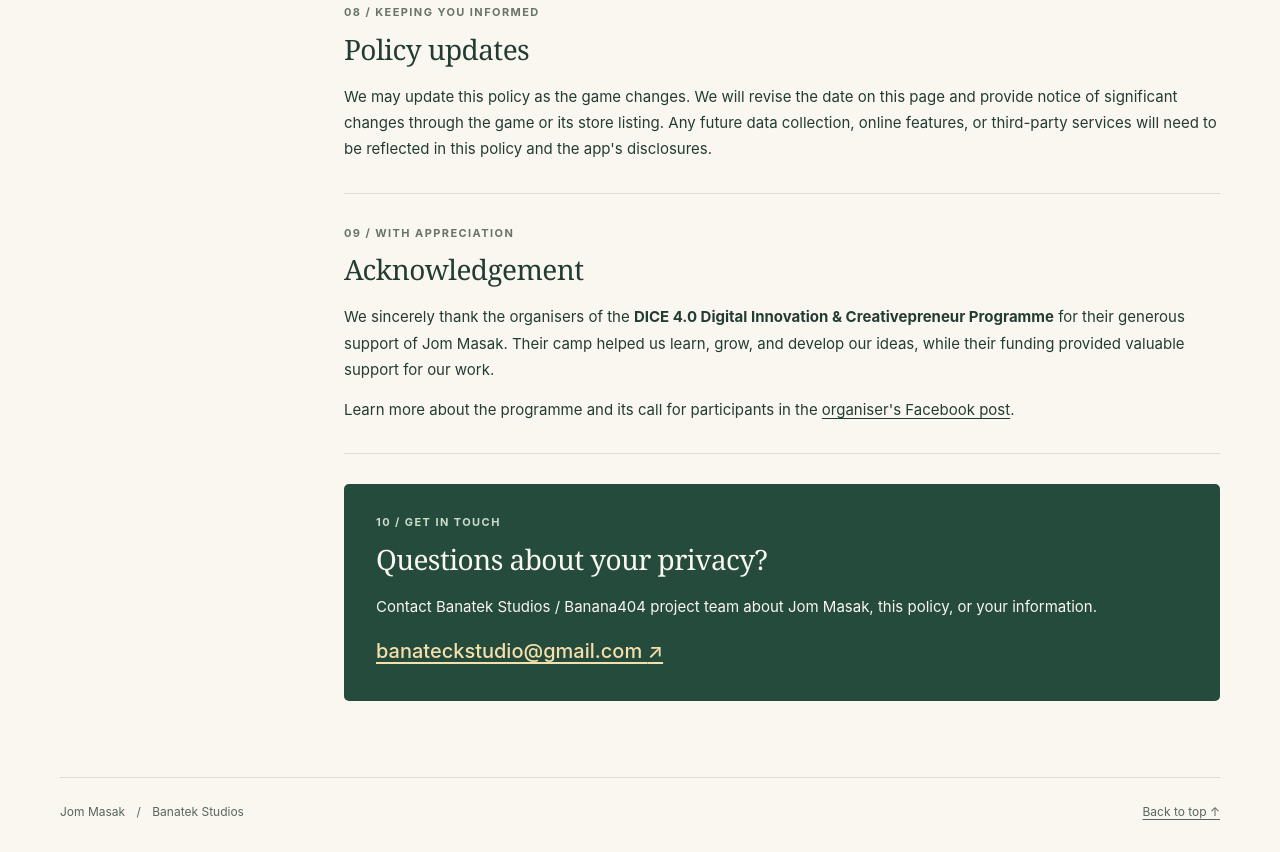
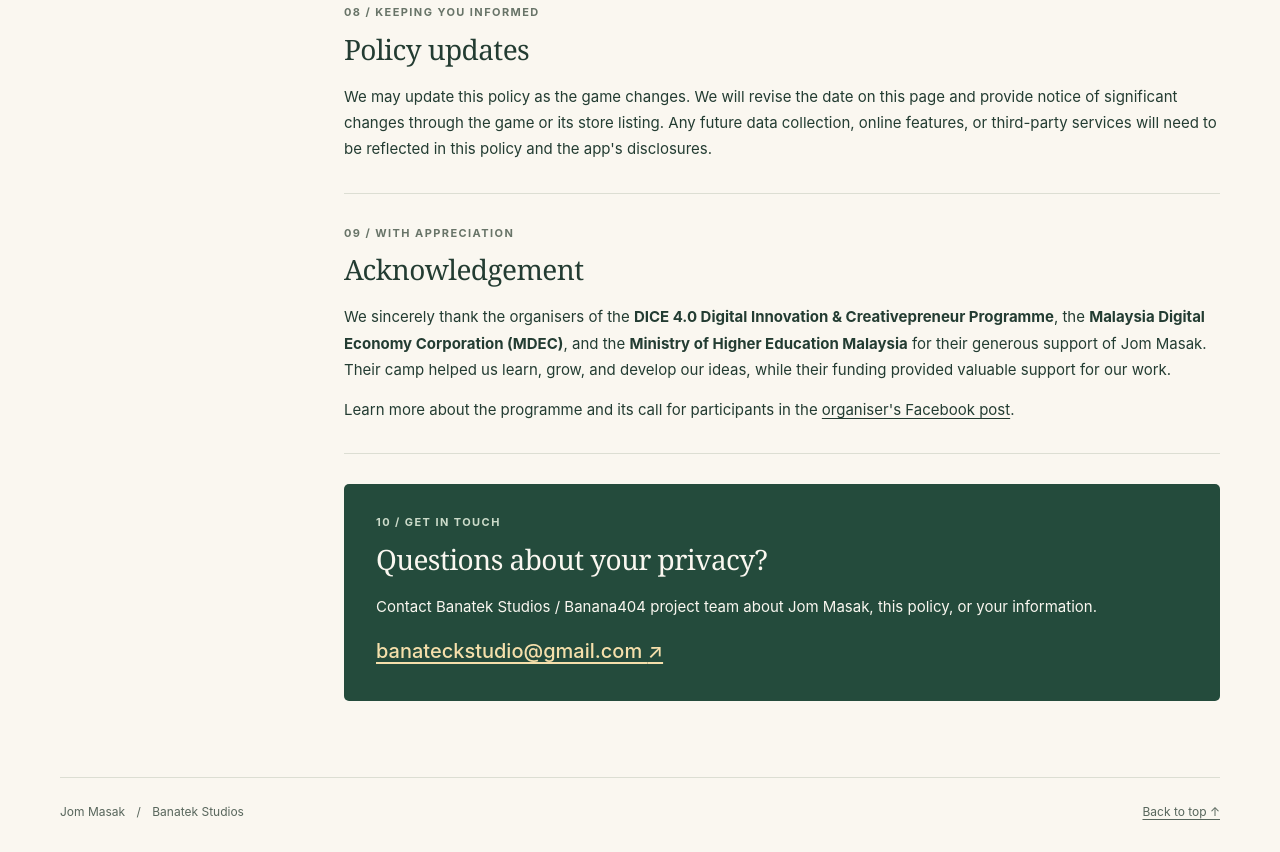
Before and after one commit to banateckstudio-pipi/Jom-Masak-Privacy-Policy, a plain HTML site: page index.html in a window 1280 px wide. Shown: the part 2992-3844 px from the top of the page. Drawn offline with Linux system fonts and the light colour scheme.

Commit message:
Update acknowledgement supporters
Co-authored-by: Copilot <223556219+Copilot@users.noreply.github.com>

```diff
--- a/index.html
+++ b/index.html
@@ -115,7 +115,7 @@
         <section id="acknowledgement">
           <p class="section-number" aria-hidden="true">09 / With appreciation</p>
           <h2>Acknowledgement</h2>
-          <p>We sincerely thank the organisers of the <strong>DICE 4.0 Digital Innovation &amp; Creativepreneur Programme</strong> for their generous support of Jom Masak. Their camp helped us learn, grow, and develop our ideas, while their funding provided valuable support for our work.</p>
+          <p>We sincerely thank the organisers of the <strong>DICE 4.0 Digital Innovation &amp; Creativepreneur Programme</strong>, the <strong>Malaysia Digital Economy Corporation (MDEC)</strong>, and the <strong>Ministry of Higher Education Malaysia</strong> for their generous support of Jom Masak. Their camp helped us learn, grow, and develop our ideas, while their funding provided valuable support for our work.</p>
           <p>Learn more about the programme and its call for participants in the <a href="https://www.facebook.com/100070197102014/posts/program-digital-innovation-creativepreneur-dice-40pencarian-peserta-mewakili-uni/1090471503302743/" target="_blank" rel="noopener noreferrer">organiser's Facebook post</a>.</p>
         </section>
 
```
